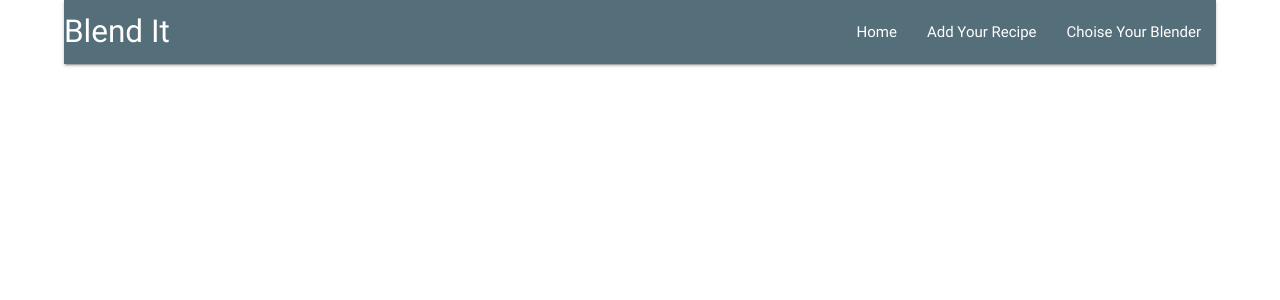
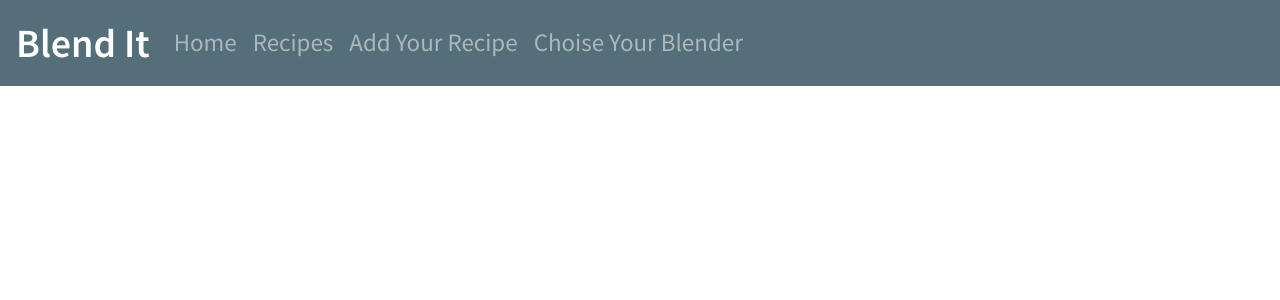
Before and after one commit to AnnaDK/Cook-Book, a Flask app: page / in a window 1280 px wide. Shown: the top 300 px of the page. Run offline with Flask 2, Linux system fonts and the light colour scheme; data that the repository does not hold is empty; some libraries are stand-ins or nearby versions.

Commit message:
modified base.html added bootstrap. Nav bar changed to bootstrap nav-bar

```diff
--- a/templates/base.html
+++ b/templates/base.html
@@ -1,30 +1,57 @@
 <!DOCTYPE html>
-<html>
+<html lang="en">
   <head>
-      <link href="https://fonts.googleapis.com/icon?family=Material+Icons" rel="stylesheet">
-     <link rel="stylesheet"  href="https://cdnjs.cloudflare.com/ajax/libs/materialize/0.100.2/css/materialize.min.css">
-     <link rel="stylesheet" href="{{url_for('static', filename='css/style.css')}}">
-    <title>Blend It</title>
+    <!-- Required meta tags -->
+    <meta charset="utf-8">
+    <meta name="viewport" content="width=device-width, initial-scale=1, shrink-to-fit=no">
+
+    <!-- Bootstrap CSS -->
+    <link rel="stylesheet" href="https://stackpath.bootstrapcdn.com/bootstrap/4.3.1/css/bootstrap.min.css" integrity="sha384-ggOyR0iXCbMQv3Xipma34MD+dH/1fQ784/j6cY/iJTQUOhcWr7x9JvoRxT2MZw1T" crossorigin="anonymous">
+
+    <link rel="stylesheet" href="https://cdnjs.cloudflare.com/ajax/libs/font-awesome/5.10.0-11/css/all.min.css" />
+    <link rel="stylesheet" href="{{url_for('static', filename='css/style.css')}}" type="text/css" />
+
+    <title>Smoothies</title>
   </head>
   <body>
+  <nav class="navbar navbar-expand-lg navbar-dark">
+  <a class="navbar-brand" href="#">Blend It</a>
 
-<div class="container">
-  <nav>
-    <div class="nav-wrapper blue-grey darken-1">
-      <a href="#" class="brand-logo">Blend It</a>
-      <ul id="nav-mobile" class="right hide-on-med-and-down">
-        <li><a href="{{url_for('get_recipes')}}">Home</a></li>
-        <li><a href="{{url_for('add_recipes')}}">Add Your Recipe</a></li>
-        <li><a href="#">Choise Your Blender</a></li>
-      </ul>
-    </div>
-  </nav>
+  <button class="navbar-toggler" type="button" data-toggle="collapse" data-target="#navbarNav" aria-controls="navbarNav" aria-expanded="false" aria-label="Toggle navigation">
+    <span class="navbar-toggler-icon"></span>
+  </button>
+  <div class="collapse navbar-collapse" id="navbarNav">
+    <ul class="navbar-nav">
+      <li class="nav-item">
+        <a class="nav-link" href="{{url_for('find_recipes')}}">Home</a>
+      </li>
+      <li class="nav-item">
+        <a class="nav-link" href="{{url_for('get_recipes')}}">Recipes</a>
+      </li>
+      <li class="nav-item">
+        <a class="nav-link" href="{{url_for('add_recipes')}}">Add Your Recipe</a>
+      </li>
+      <li class="nav-item">
+        <a class="nav-link " href="#" >Choise Your Blender</a>
+      </li>
+    </ul>
+  </div>
+</nav>
 
-  {% block content %}
-  {% endblock %}
-</div>
-  <script src="https://cdnjs.cloudflare.com/ajax/libs/jquery/3.5.1/jquery.min.js" integrity="sha256-9/aliU8dGd2tb6OSsuzixeV4y/faTqgFtohetphbbj0=" crossorigin="anonymous"></script>
-  <script src="https://cdnjs.cloudflare.com/ajax/libs/materialize/0.100.2/js/materialize.min.js"></script>
-  <script src="static/js/script"></script>
+
+
+
+<!-- Main Content -->
+  <div class="container">
+    {% block content%}
+    {% endblock %}
+  </div>
+
+
+<script src="https://code.jquery.com/jquery-3.3.1.slim.min.js" integrity="sha384-q8i/X+965DzO0rT7abK41JStQIAqVgRVzpbzo5smXKp4YfRvH+8abtTE1Pi6jizo" crossorigin="anonymous"></script>
+<script src="https://cdnjs.cloudflare.com/ajax/libs/popper.js/1.14.7/umd/popper.min.js" integrity="sha384-UO2eT0CpHqdSJQ6hJty5KVphtPhzWj9WO1clHTMGa3JDZwrnQq4sF86dIHNDz0W1" crossorigin="anonymous"></script>
+<script src="https://stackpath.bootstrapcdn.com/bootstrap/4.3.1/js/bootstrap.min.js" integrity="sha384-JjSmVgyd0p3pXB1rRibZUAYoIIy6OrQ6VrjIEaFf/nJGzIxFDsf4x0xIM+B07jRM" crossorigin="anonymous"></script>
+    <script src="{{url_for('static', filename = 'js/script.js')}}"></script>
+
   </body>
 </html>
```
